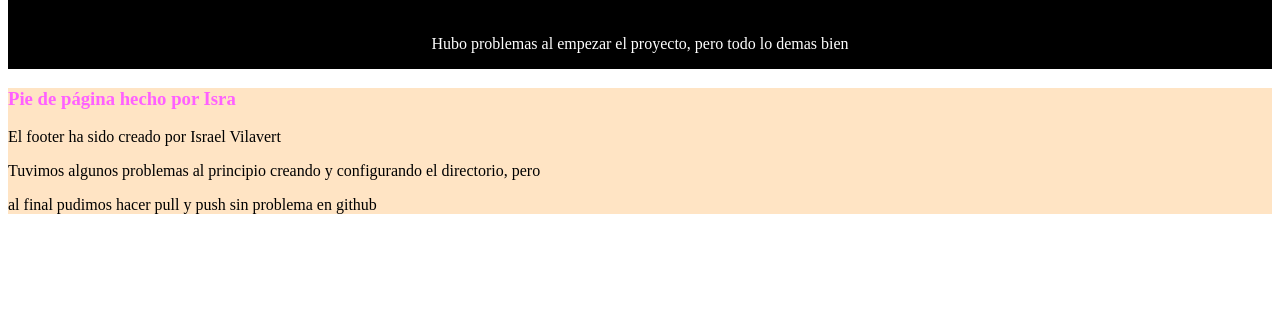
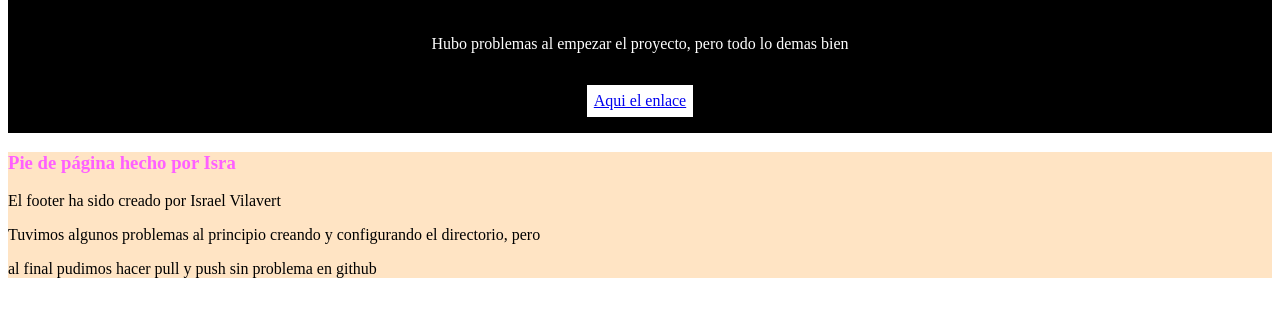
Before and after one commit to ZoriusSP/proyecto-web, a plain HTML site: page index.html in a window 1280 px wide. Shown: the part 69-386 px from the top of the page. Drawn offline with Linux system fonts and the light colour scheme.

Commit message:
Enlace al repositorio colocado y con estilos

```diff
--- a/index.html
+++ b/index.html
@@ -11,6 +11,7 @@
     <header>
         <h1 class="titulo">El header ha sido creada por Alejandro Hernández Calero</h1>
         <p class="problemas">Hubo problemas al empezar el proyecto, pero todo lo demas bien</p>
+        <p class="enlace"><a href="https://github.com/ZoriusSP/proyecto-web">Aqui el enlace</a></p>
     </header>
 
     <footer>
--- a/style.css
+++ b/style.css
@@ -3,7 +3,11 @@ footer{
     background-color: bisque;
 
 }
-
+.enlace{
+    border: 2px,solid,white;
+    background-color: white;
+    padding: 5px;
+}
 h3, .colorTextRosa{
     color: rgb(255, 96, 255);
 }
```
